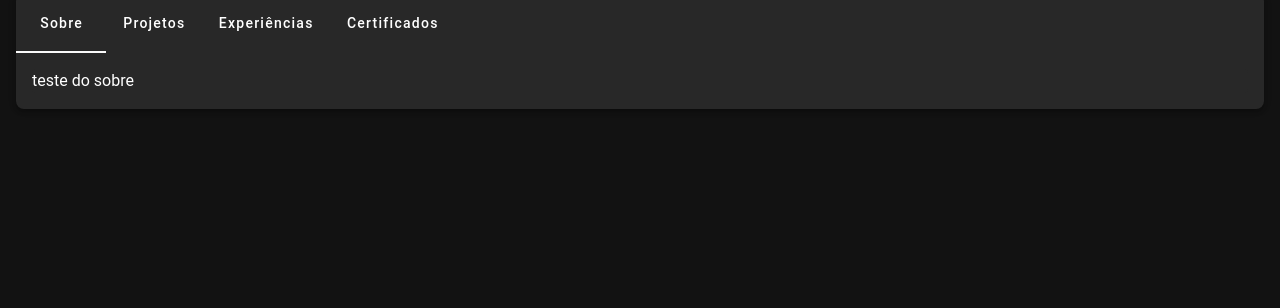
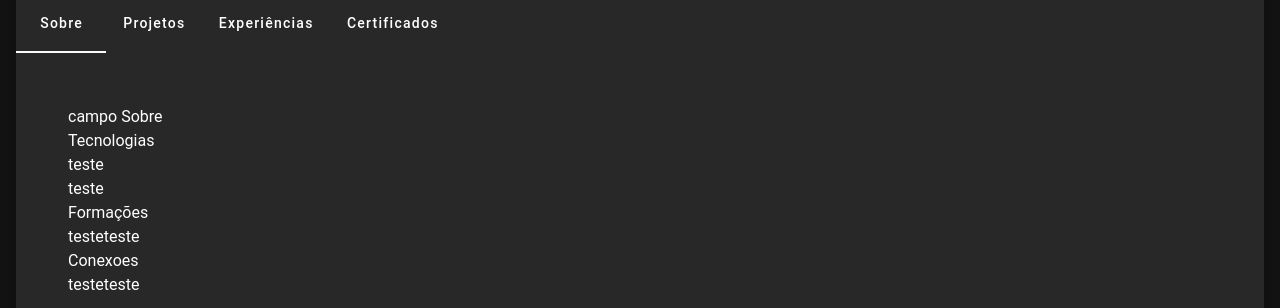
Before and after one commit to josermca01/vue-portfolio, a Vue app: page / in a window 1280 px wide. Shown: the part 644-952 px from the top of the page. Before the commit the page ends 800 px from the top, so only its background shows below. Built offline with nearby package versions, Linux system fonts and the light colour scheme; no server answers.

Commit message:
builded the structure of About component

```diff
--- /dev/null
+++ b/src/components/About.vue
@@ -0,0 +1,22 @@
+<template>
+    <v-row class="d-flex flex-column ma-6 fill-height no-gutters justify-center pa-3">
+        <div class="fill-width d-flex">campo Sobre</div>
+        <div class="fill-width d-flex flex-column">
+            Tecnologias
+            <div class="fill-width d-flex">teste</div>
+            <div class="fill-width d-flex">teste</div>
+        </div>
+        <div class="fill-width d-flex flex-column">
+            Formações
+            <div class="fill-width d-flex">
+                <div >teste</div>
+                <div >teste</div></div>
+        </div>
+        <div class="fill-width d-flex flex-column">
+            Conexoes
+            <div class="fill-width d-flex">
+                <div >teste</div>
+                <div >teste</div></div>
+        </div>
+    </v-row>
+</template>
--- a/src/components/Certificates.vue
+++ b/src/components/Certificates.vue
@@ -13,8 +13,8 @@ function createCertificate(name, html_url, description,language) {
   };
 }
 let certificates = []
-certificates.push(createCertificate("Formação Java e Spring Boot","https://cursos.alura.com.br/degree/certificate/ffcc0c47-a098-491f-898e-7a5a7a4c1fdc","Finalizado em 21 de agosto de 2024",["Organização emissora Alura"]))
-certificates.push(createCertificate("Formação Boas Práticas em Java","https://cursos.alura.com.br/degree/certificate/a20467b2-def3-48e4-a046-52b250f590e5","Finalizado em 16 de setembro de 2024",["Organização emissora Alura"]))
-certificates.push(createCertificate("Formação React: desenvolva aplicações web usando JSX e Hooks","https://cursos.alura.com.br/degree/certificate/af7f0003-e40b-4878-9436-5aa46f4bb54e","Finalizado em 28 de outubro de 2024",["Organização emissora Alura"]))
+certificates.push(createCertificate("Formação Java e Spring Boot","https://cursos.alura.com.br/degree/certificate/ffcc0c47-a098-491f-898e-7a5a7a4c1fdc","Finalizado em 21 de agosto de 2024",["Organização emissora: Alura"]))
+certificates.push(createCertificate("Formação Boas Práticas em Java","https://cursos.alura.com.br/degree/certificate/a20467b2-def3-48e4-a046-52b250f590e5","Finalizado em 16 de setembro de 2024",["Organização emissora: Alura"]))
+certificates.push(createCertificate("Formação React: desenvolva aplicações web usando JSX e Hooks","https://cursos.alura.com.br/degree/certificate/af7f0003-e40b-4878-9436-5aa46f4bb54e","Finalizado em 28 de outubro de 2024",["Organização emissora: Alura"]))
 
 </script>
--- a/src/components/Display.vue
+++ b/src/components/Display.vue
@@ -19,7 +19,7 @@
 
       <template v-slot:item="{ item }">
         <v-tabs-window-item :value="item.value" class="pa-4">
-         <v-card variant="flat" color="background2" v-if="item.text=='Sobre'">teste do sobre</v-card>
+         <v-card variant="flat" color="background2" v-if="item.text=='Sobre'"><About/></v-card>
          <v-card variant="flat" color="background2" v-if="item.text=='Projetos'"><ProjectsCard/></v-card>
          <v-card variant="flat" color="background2" v-if="item.text=='Experiências'">teste do Experiências</v-card>
          <v-card variant="flat" color="background2" v-if="item.text=='Certificados'"><Certificates/></v-card>
@@ -55,6 +55,7 @@ export default {
 }
 </script>
 <script setup>
+import About from './About.vue';
 import Certificates from './Certificates.vue';
 import ProjectsCard from './ProjectsCard.vue';
 import { computed } from 'vue'
```
Also changed, not shown: 1 other file (tests, documents, lock files or other folders).
